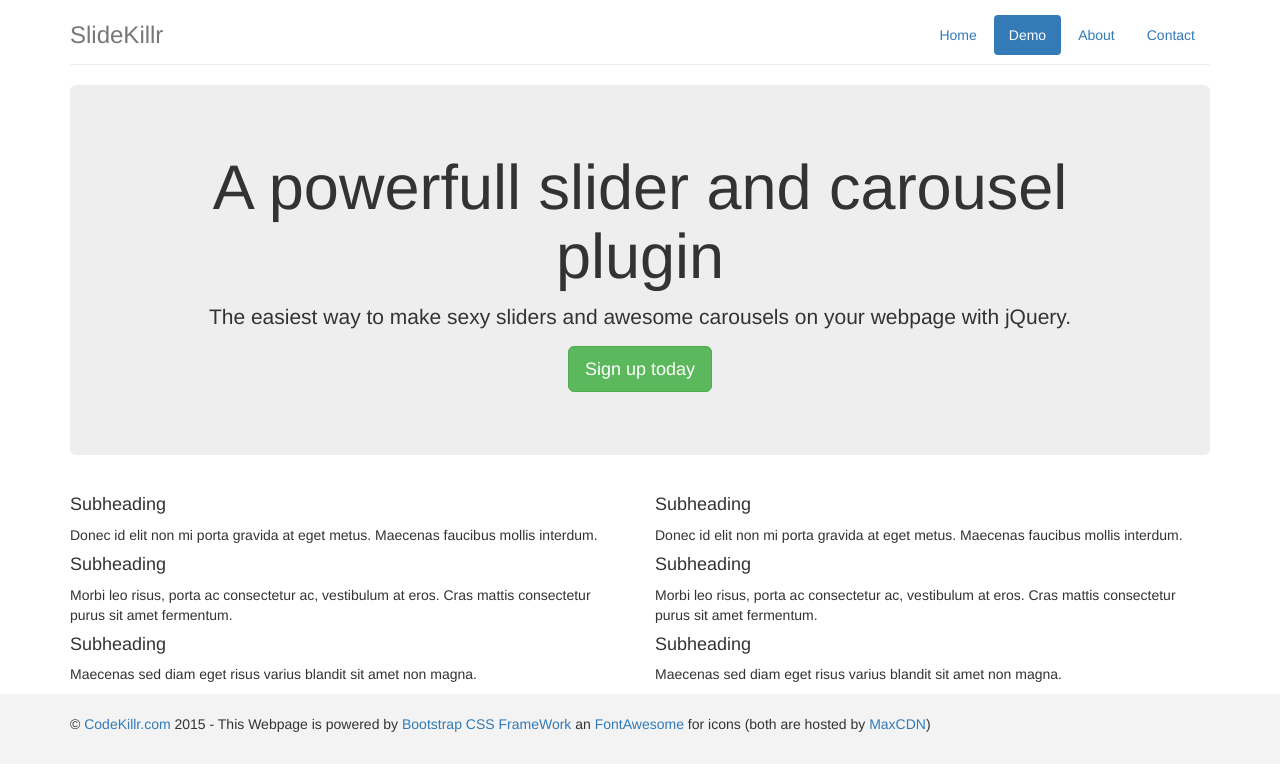
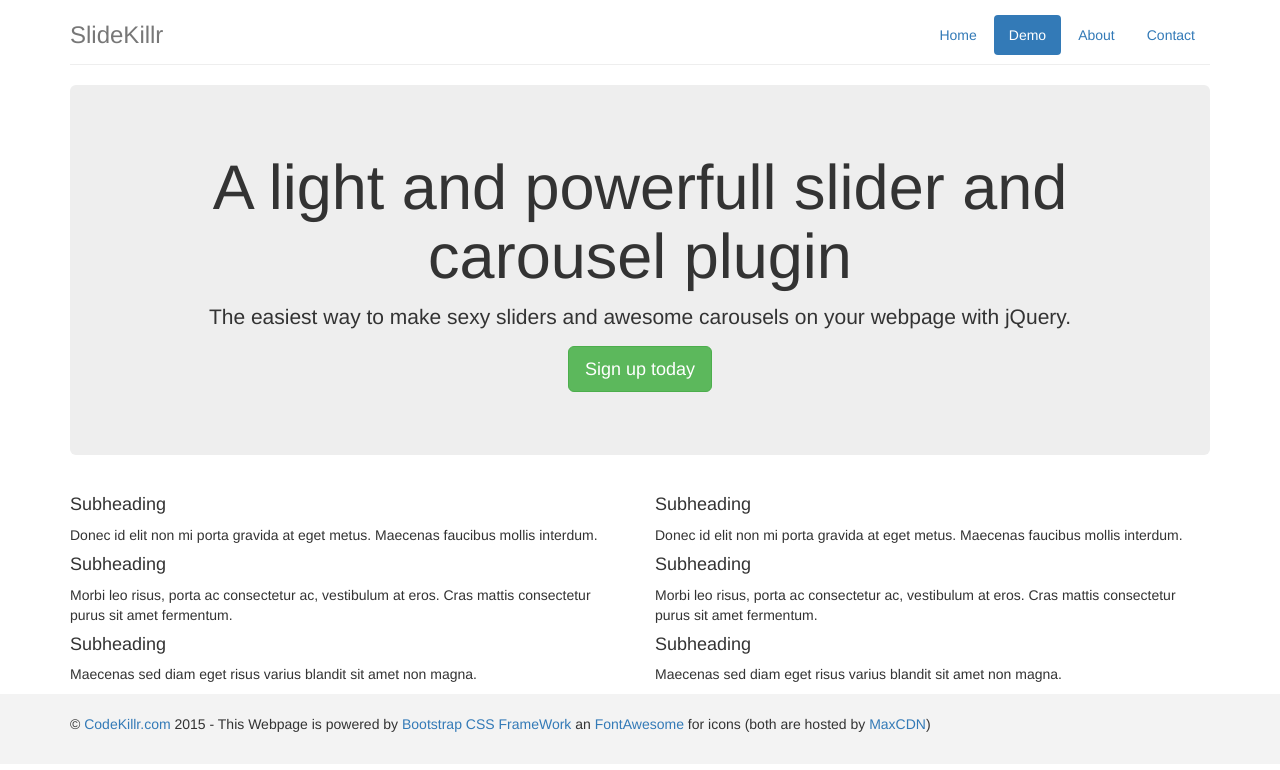
Before and after one commit to sadlig/SlideKillr, a plain HTML site: page demo/index.html in a window 1280 px wide. Drawn offline with nearby package versions, Linux system fonts and the light colour scheme.

Commit message:
Update index demo

```diff
--- a/demo/index.html
+++ b/demo/index.html
@@ -24,7 +24,7 @@
       </div>
 
       <div class="jumbotron">
-        <h1 class="text-center">A powerfull slider and carousel plugin</h1>
+        <h1 class="text-center">A light and powerfull slider and carousel plugin</h1>
         <p class="lead text-center">The easiest way to make sexy sliders and awesome carousels on your webpage with jQuery.</p>
         <p class="text-center"><a class="btn btn-lg btn-success" href="#" role="button">Sign up today</a></p>
       </div>
```
